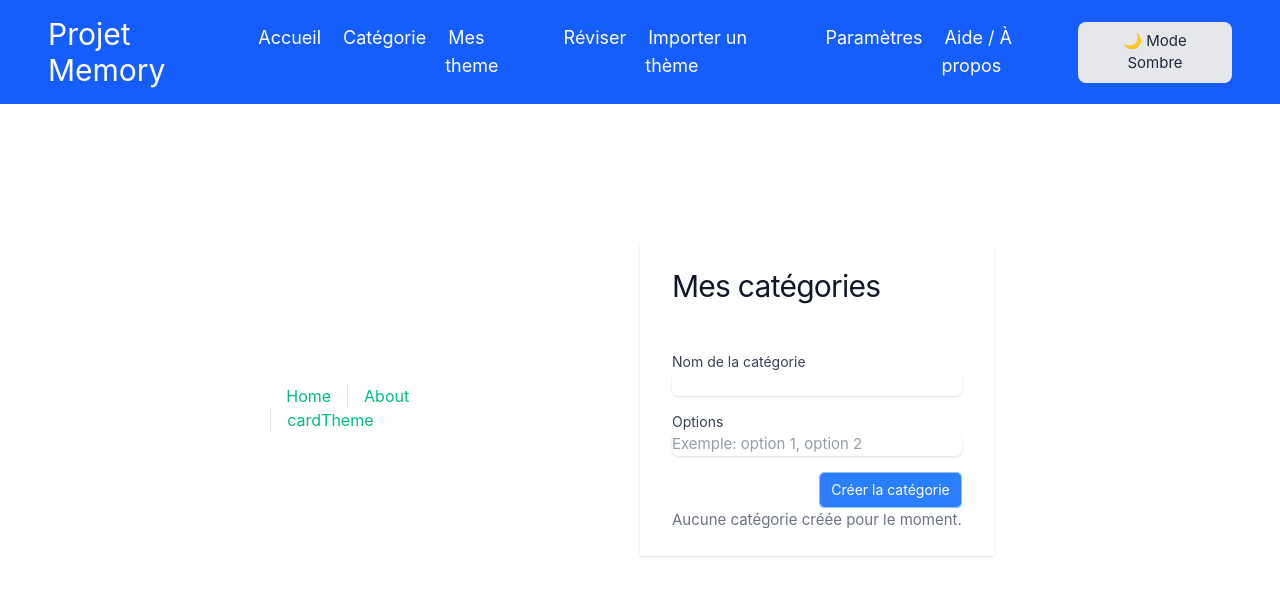
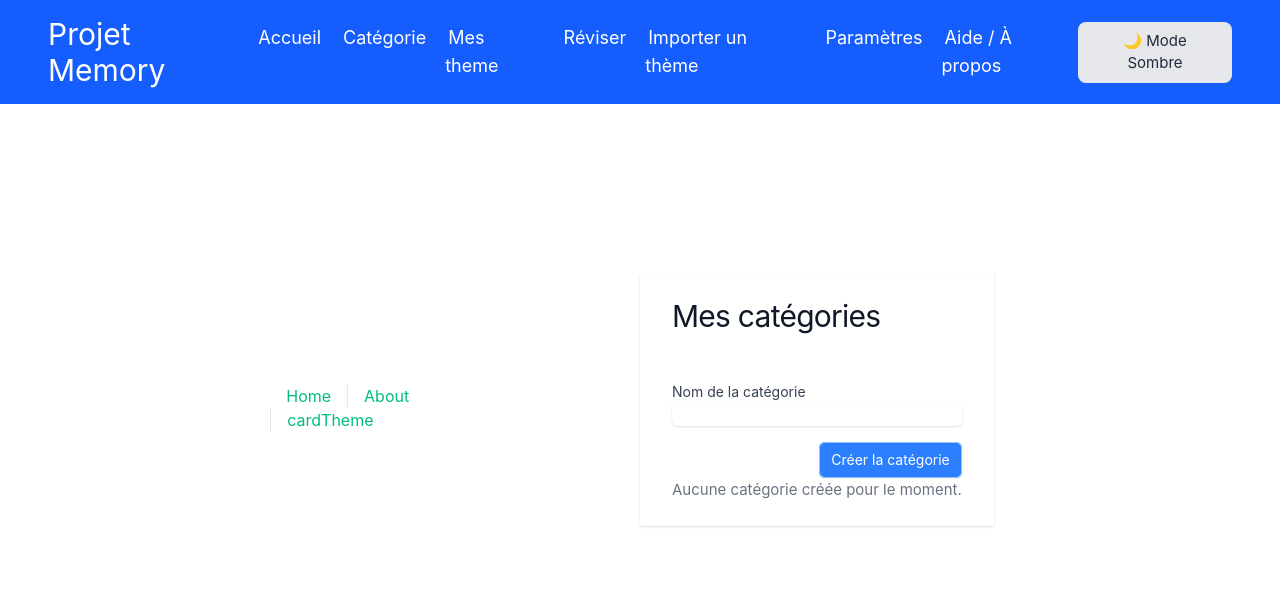
Before and after one commit to jlaron230/Projet-memory, a Vue app: page /categorie in a window 1280 px wide. Shown: the top 596 px of the page. Built offline with nearby package versions, Linux system fonts and the light colour scheme.

Commit message:
fix/bug_Update

```diff
--- a/src/components/categorie/categorie.vue
+++ b/src/components/categorie/categorie.vue
@@ -4,7 +4,6 @@ import buttondelete from '@/components/button/button-delete.vue'
 import { PencilIcon } from '@heroicons/vue/20/solid'
 
 const categoryName = ref<string>('')  // Pour la création de la catégorie
-const categoryOptions = ref('')
 const categories = ref<any[]>([]) // Liste des catégories
 const isEditable = ref(false)  // Si un formulaire est en mode édition
 const editingCategory = ref<any | null>(null)  // Catégorie en édition
@@ -13,8 +12,7 @@ const editingCategory = ref<any | null>(null)  // Catégorie en édition
 const toggleEdit = (category: any) => {
   // Garde une référence à la catégorie à éditer
   editingCategory.value = category
-  categoryName.value = category.name
-  categoryOptions.value = category.options.join(', ')  // Affiche les options sous forme de texte
+  categoryName.value = category.name// Affiche les options sous forme de texte
   isEditable.value = true
 }
 
@@ -27,10 +25,6 @@ const CreateCategories = () => {
 
   const categoryData = {
     name: categoryName.value,
-    options: categoryOptions.value
-      .split(',')
-      .map((option) => option.trim())
-      .filter(Boolean)
   }
 
   // Envoi de la catégorie au Service Worker
@@ -49,7 +43,6 @@ const CreateCategories = () => {
 
   // Réinitialisation des champs du formulaire
   categoryName.value = ''
-  categoryOptions.value = ''
 }
 
 // Fonction pour récupérer les catégories depuis le cache
@@ -97,10 +90,6 @@ const PutCategories = () => {
   if (categoryIndex !== -1) {
     categories.value[categoryIndex] = {
       name: categoryName.value,
-      options: categoryOptions.value
-        .split(',')
-        .map((option) => option.trim())
-        .filter(Boolean)
     }
   }
 
@@ -110,8 +99,7 @@ const PutCategories = () => {
       type: 'UPDATE_CATEGORY',
       data: {
         originalName: editingCategory.value.name,  // Nom original à mettre à jour
-        newName: categoryName.value,  // Nouveau nom
-        options: categoryOptions.value  // Options mises à jour
+        newName: categoryName.value  // Nouveau nom// Options mises à jour
       }
     })
   }
@@ -120,7 +108,6 @@ const PutCategories = () => {
   isEditable.value = false
   editingCategory.value = null
   categoryName.value = ''
-  categoryOptions.value = ''
 }
 
 // Fonction pour annuler l'édition
@@ -128,7 +115,6 @@ const cancelEdit = () => {
   isEditable.value = false
   editingCategory.value = null
   categoryName.value = ''
-  categoryOptions.value = ''
 }
 
 // Fonction pour supprimer une catégorie
@@ -182,19 +168,6 @@ onMounted(() => {
           />
         </div>
 
-        <!-- Options supplémentaires -->
-        <div>
-          <label for="categoryOptions"
-                 class="block text-sm font-medium text-gray-700">Options</label>
-          <input
-            id="categoryOptions"
-            v-model="categoryOptions"
-            type="text"
-            placeholder="Exemple: option 1, option 2"
-            class="mt-1 block w-full rounded-md border-gray-300 shadow-sm focus:border-indigo-500 focus:ring focus:ring-indigo-200 focus:ring-opacity-50"
-          />
-        </div>
-
         <div class="flex justify-end">
           <button type="submit"
                   class="inline-flex items-center rounded-md bg-blue-500 px-3 py-2 text-sm font-semibold text-white ring-1 shadow-xs ring-blue-300 ring-inset hover:bg-blue-600">
@@ -220,13 +193,6 @@ onMounted(() => {
                 required
                 class="mt-1 block w-full rounded-md border-gray-300 shadow-sm focus:border-indigo-500 focus:ring focus:ring-indigo-200 focus:ring-opacity-50"
               />
-              <input
-                v-model="categoryOptions"
-                type="text"
-                required
-                placeholder="Exemple: option 1, option 2"
-                class="mt-1 block w-full rounded-md border-gray-300 shadow-sm focus:border-indigo-500 focus:ring focus:ring-indigo-200 focus:ring-opacity-50"
-              />
               <button type="submit" class="inline-flex items-center rounded-md bg-blue-500 px-3 py-2 text-sm font-semibold text-white ring-1 shadow-xs ring-blue-300 ring-inset hover:bg-blue-600">
                 Sauvegarder
               </button>
```
